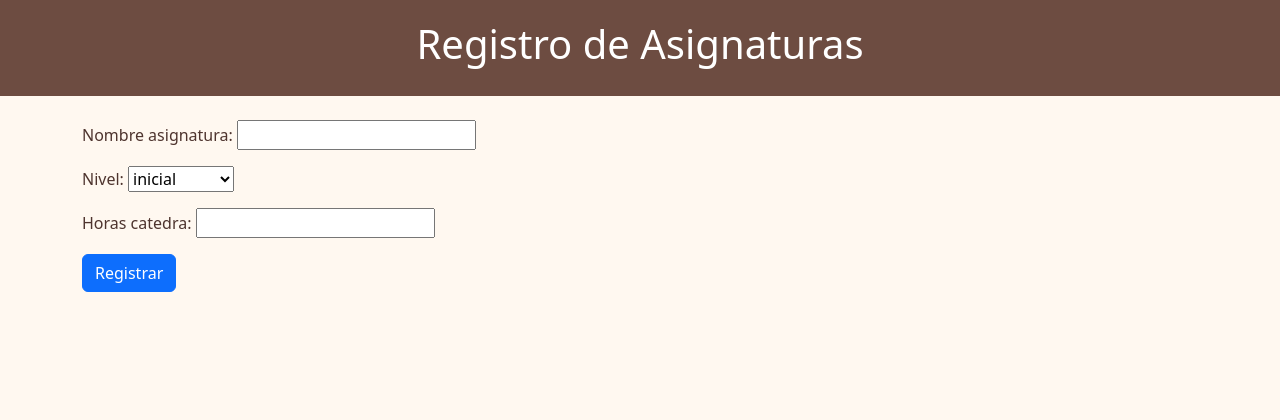
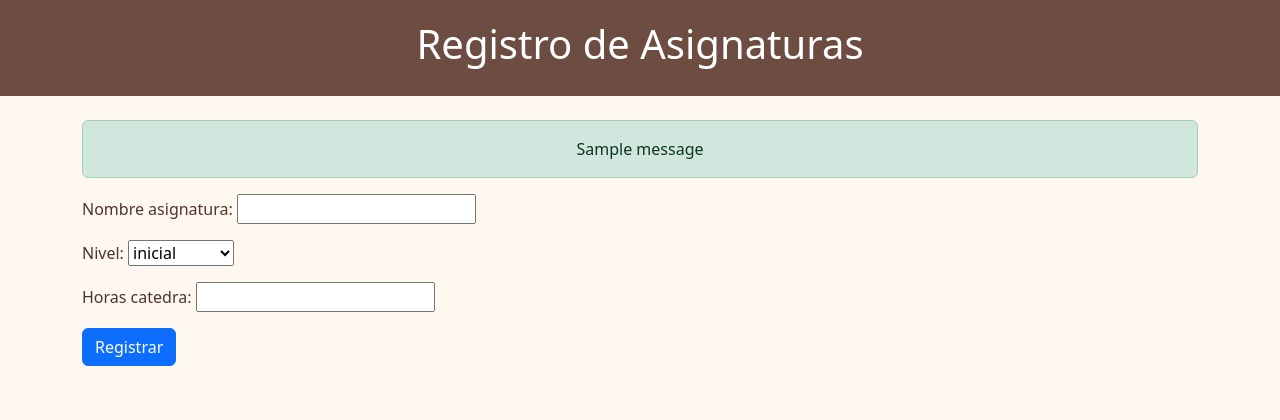
Before and after one commit to gabgom2/centro-cultural-amadeus, a Django app: page /RegistroAsignatura/ in a window 1280 px wide. Shown: the part 56-476 px from the top of the page. Run offline with Django 5.2, Linux system fonts and the light colour scheme; tables that the repository leaves empty hold one stand-in row (values such as "Sample post"); one stand-in notice (Sample message) is shown.

Commit message:
v0.1p / Agregado mensaje de exito al registrar y quitada redireccion a index

```diff
--- a/Instituto_Amadeus/settings.py
+++ b/Instituto_Amadeus/settings.py
@@ -11,6 +11,7 @@
 """
 
 from pathlib import Path
+from django.contrib.messages import constants as messages
 
 # Build paths inside the project like this: BASE_DIR / 'subdir'.
 BASE_DIR = Path(__file__).resolve().parent.parent
@@ -121,3 +122,5 @@
 # https://docs.djangoproject.com/en/5.2/ref/settings/#default-auto-field
 
 DEFAULT_AUTO_FIELD = 'django.db.models.BigAutoField'
+
+MESSAGE_STORAGE = 'django.contrib.messages.storage.session.SessionStorage'
--- a/usuarios/templates/usuarios/estudianteregistro.html
+++ b/usuarios/templates/usuarios/estudianteregistro.html
@@ -9,6 +9,18 @@
     </div>
 
     <div class="container mt-4">
+
+        <!-- Mostrar mensajes -->
+        {% if messages %}
+            {% for message in messages %}
+                <div class="alert alert-success text-center" role="alert" id="mensaje-exito">
+                    {{ message }}
+                </div>
+            {% endfor %}
+        {% endif %}
+
+        <!-- Formulario -->
+
         <form method = "POST">
             {% csrf_token %}
             {{ form.as_p }}
@@ -18,4 +30,5 @@
     </div>
 
 
+
 {% endblock %}
--- a/usuarios/views.py
+++ b/usuarios/views.py
@@ -1,5 +1,6 @@
-from django.shortcuts import render, redirect
+from django.shortcuts import render
 from datetime import datetime
+from django.contrib import messages
 from usuarios.forms import *
 #from django.http import HttpResponse
 
@@ -10,7 +11,12 @@
 def renderizar_index(request):
     return render(request, "usuarios/index.html")
 
+#crear en el futuro funcion registrar(Clase, request?, mensaje_exito).
+#django.shortcuts -> redirect sirve para redirigir
 
+#**********************************************************************
+
+# direcciones de listado query
 
 def estudiante_listado(request):
     query = request.GET.get('q', '').strip()
@@ -30,7 +36,8 @@
 
 
 
-#registro formularios
+# registro formularios
+
 def estudiante_registro(request):
     # GET - Pedir info a la base de datos
     # POST - Solicitud para crear info / manipular datos
@@ -39,7 +46,8 @@
         form = EstudianteForm(request.POST)
         if form.is_valid():
             form.save()
-            return redirect("index")
+            messages.success(request, "Estudiante registrado/a con éxito.")
+            form = EstudianteForm()  # limpiar el formulario
     else:
         form = EstudianteForm()
 
@@ -51,7 +59,8 @@
         form = DocenteForm(request.POST)
         if form.is_valid():
             form.save()
-            return redirect("index")
+            messages.success(request, "Docente registrado/a con éxito.")
+            form = DocenteForm()  # limpiar el formulario
     else:
         form = DocenteForm()
 
@@ -63,14 +72,15 @@
         form = AsignaturaForm(request.POST)
         if form.is_valid():
             form.save()
-            return redirect("index")
+            messages.success(request, "Asignatura registrada con éxito.")
+            form = AsignaturaForm()  # limpiar el formulario
     else:
         form = AsignaturaForm()
 
     return render(request, "usuarios/asignaturaregistro.html", {'form': form})
 
 
-
+# testing
 
 def testing(request):
     fecha_actual = datetime(2025, 10, 17, 4, 30)
```
